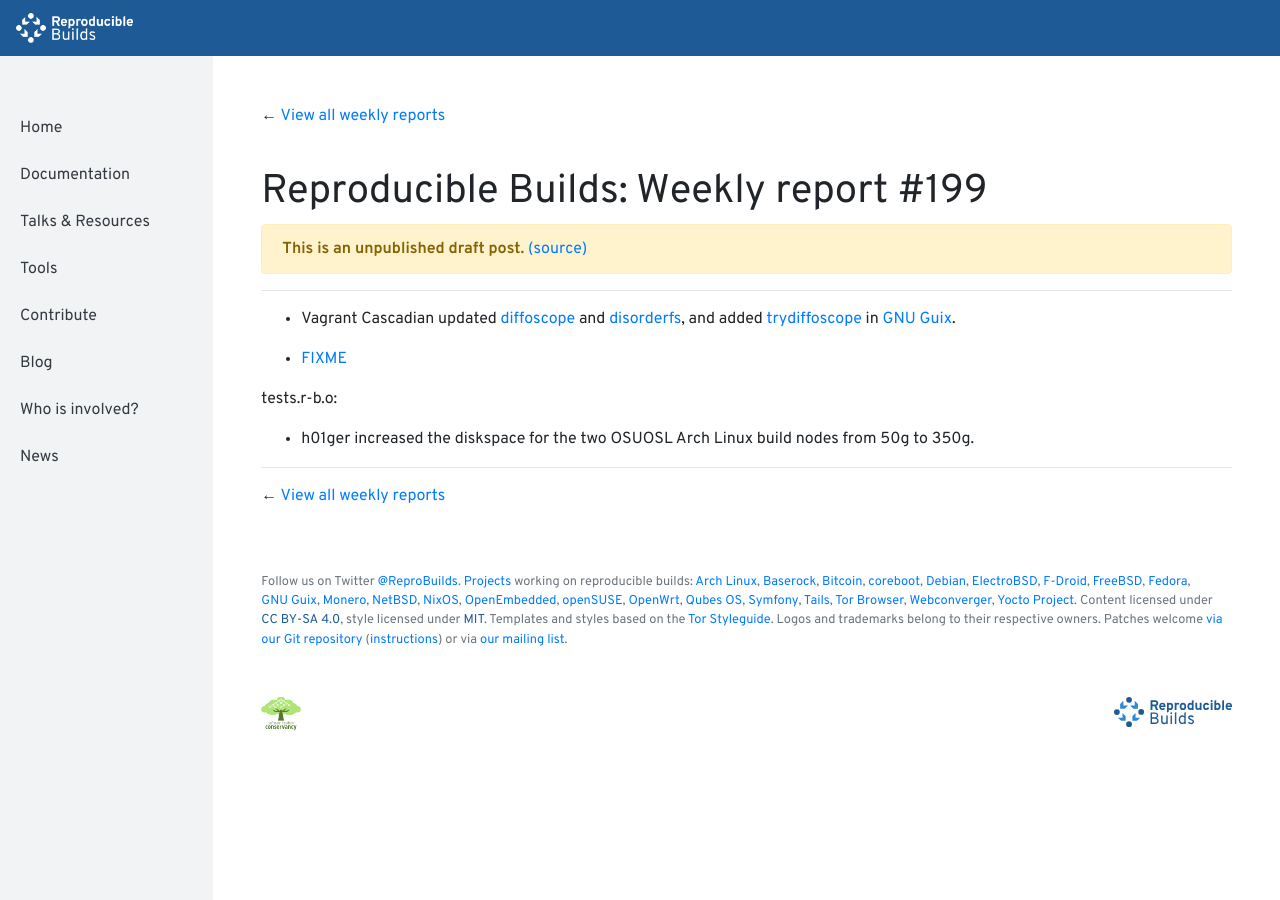
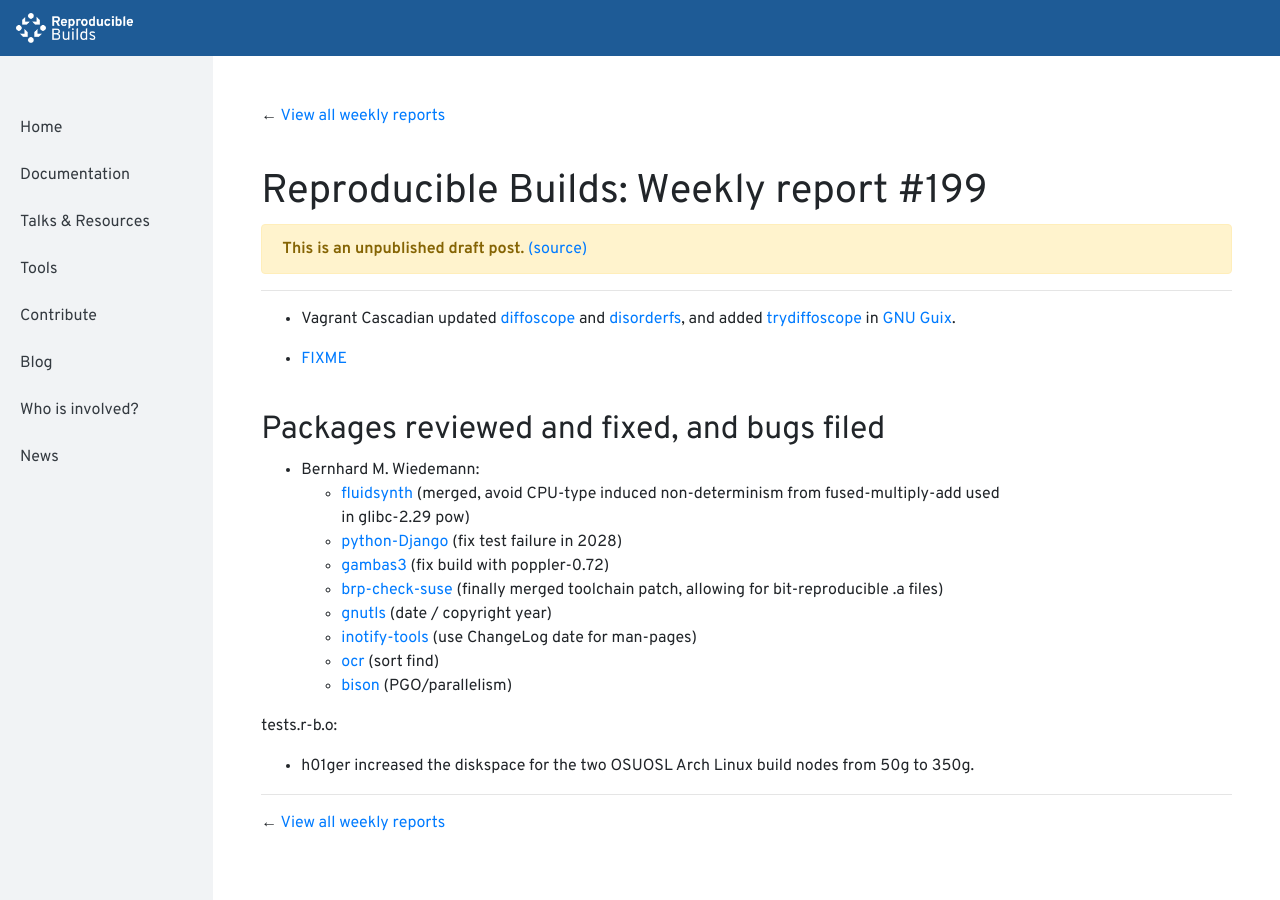
Before and after one commit to prototypefund/reproducible-website, a Jekyll site: the page built from _blog/posts/199.md, in a window 1280 px wide and 900 px high. Built offline with Jekyll 4.4.1, drawn with Linux system fonts in a browser that asks for light colours.

Commit message:
199: +8 patches

```diff
--- a/_blog/posts/199.md
+++ b/_blog/posts/199.md
@@ -7,6 +7,18 @@
 
 * [FIXME](#848660)
 
+## Packages reviewed and fixed, and bugs filed
+
+* Bernhard M. Wiedemann:
+    * [fluidsynth](https://github.com/FluidSynth/fluidsynth/pull/512) (merged, avoid CPU-type induced non-determinism from fused-multiply-add used in glibc-2.29 pow)
+    * [python-Django](https://github.com/django/django/pull/10994) (fix test failure in 2028)
+    * [gambas3](https://gitlab.com/gambas/gambas/merge_requests/73) (fix build with poppler-0.72)
+    * [brp-check-suse](https://github.com/openSUSE/brp-check-suse/pull/10) (finally merged toolchain patch, allowing for bit-reproducible .a files)
+    * [gnutls](https://gitlab.com/gnutls/gnutls/merge_requests/928) (date / copyright year)
+    * [inotify-tools](https://github.com/rvoicilas/inotify-tools/pull/97) (use ChangeLog date for man-pages)
+    * [ocr](https://build.opensuse.org/request/show/676592) (sort find)
+    * [bison](https://build.opensuse.org/request/show/676711) (PGO/parallelism)
+
 
 tests.r-b.o:
 * h01ger  increased the diskspace for the two OSUOSL Arch Linux build nodes from 50g to 350g.
```
